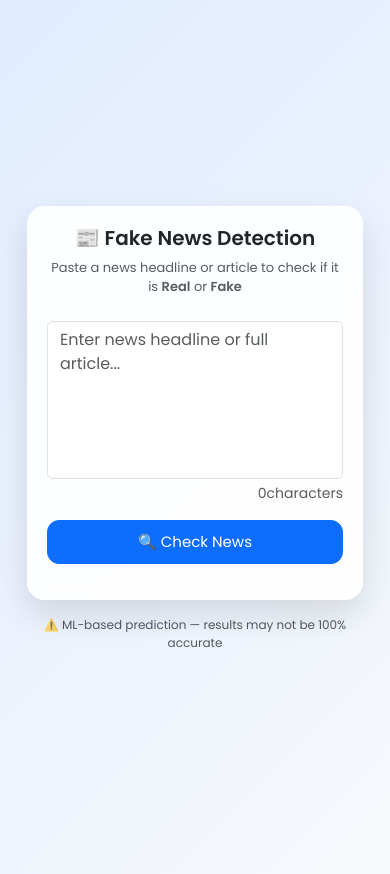
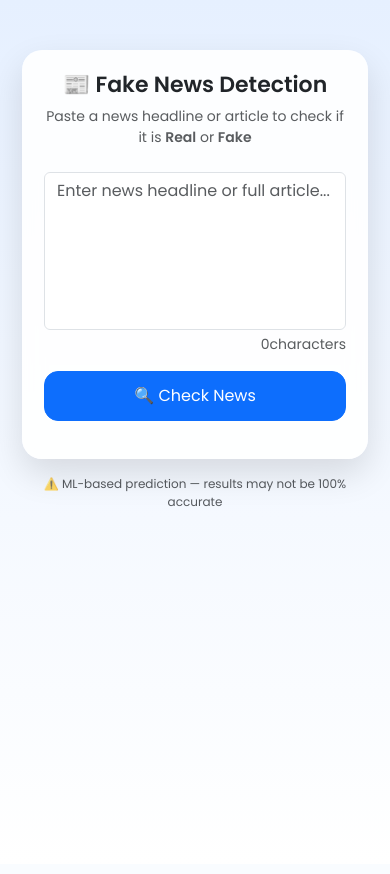
Before and after one commit to Tejasdhole2/fake-news-detection, a Flask app: page / in a window 390 px wide. After the commit the page ends 507 px from the top, so only its background shows below. Run offline with Flask 3, Linux system fonts and the light colour scheme; parts of the project's set-up code (start-up, migrations or seed data) failed here and were passed over.

Commit message:
Enhance mobile UI with new styles and layout adjustments
Added mobile UI improvements including styles for body, container, main-card, headings, paragraphs, textarea, buttons, and alerts.

```diff
--- a/templates/index.html
+++ b/templates/index.html
@@ -79,14 +79,50 @@
         }
 
         /* Mobile specific tweaks */
-        @media (max-width: 576px) {
-            .main-card {
-                padding: 20px;
-            }
+        /* 🔥 MOBILE UI IMPROVEMENTS */
+     @media (max-width: 576px) {
 
-            textarea {
-                font-size: 13px;
-            }
+    body {
+        padding: 10px;
+        background: linear-gradient(180deg, #e6f0ff, #ffffff);
+    }
+
+    .container {
+        align-items: flex-start !important;
+        padding-top: 40px;
+    }
+
+    .main-card {
+        width: 100%;
+        padding: 22px;
+        border-radius: 20px;
+    }
+
+    h3 {
+        font-size: 22px;
+    }
+
+    p {
+        font-size: 14px;
+        line-height: 1.5;
+    }
+
+    textarea {
+        min-height: 140px;
+        font-size: 14px;
+    }
+
+    .btn-primary {
+        padding: 12px;
+        font-size: 16px;
+        border-radius: 14px;
+    }
+
+    .alert {
+        font-size: 14px;
+        padding: 12px;
+    }
+}
         }
     </style>
 </head>
@@ -117,7 +153,6 @@
                     required
                     oninput="countChars()"
                 ></textarea>
-
                 <small class="text-muted d-flex justify-content-end mt-1">
                     <span id="charCount">0</span> characters
                 </small>
```
